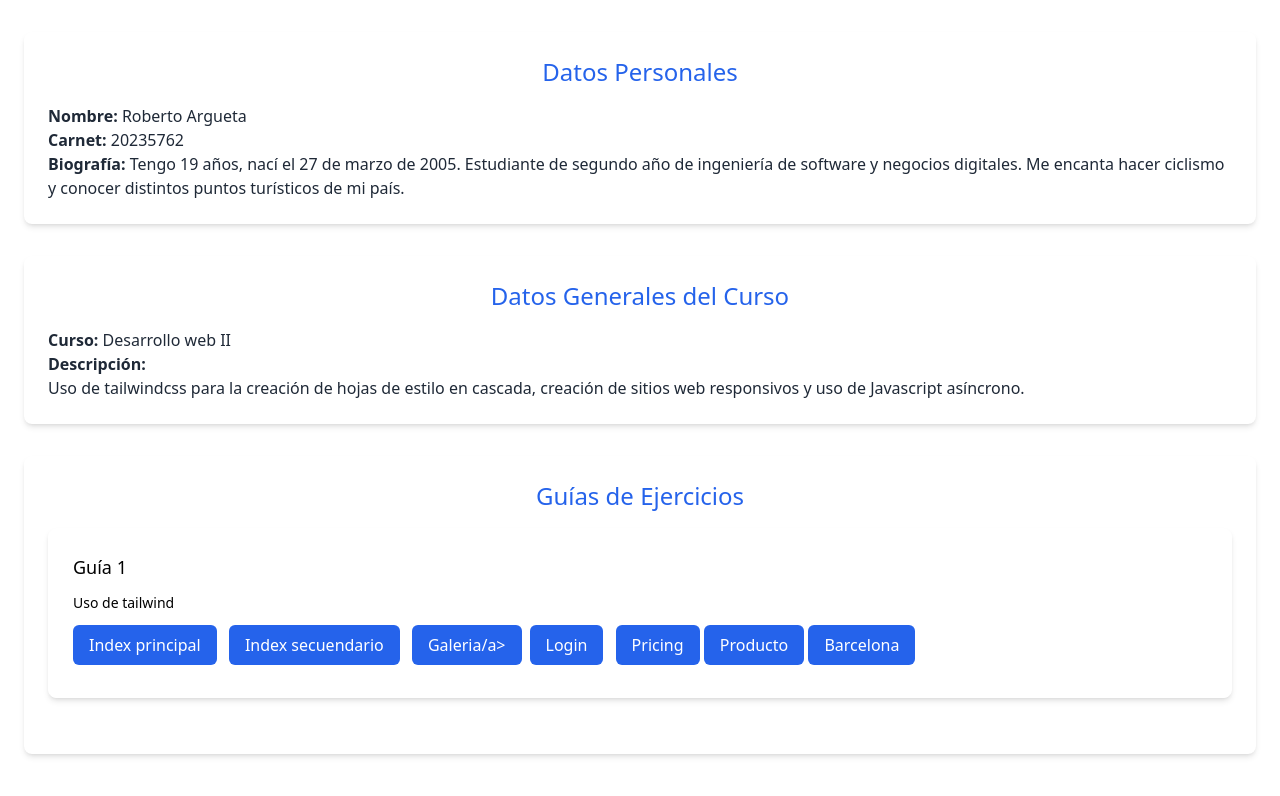
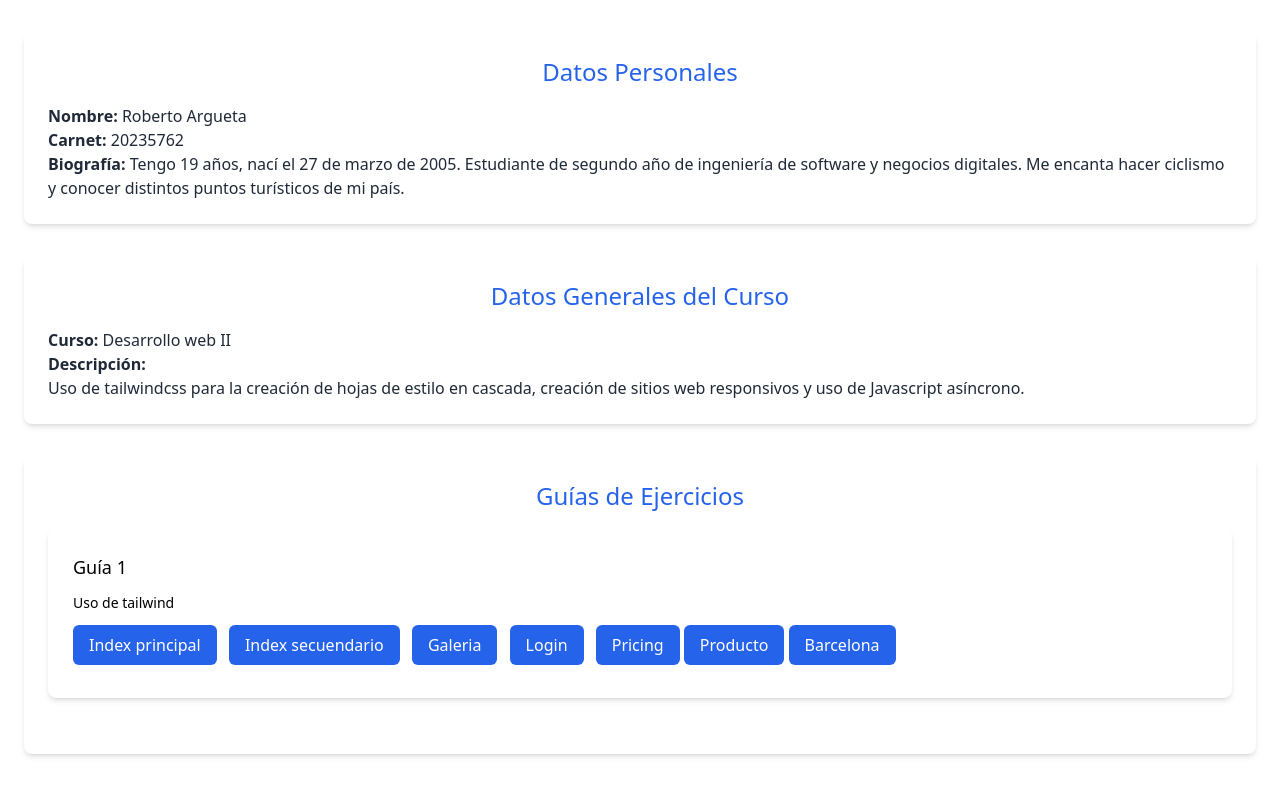
Before and after one commit to robertoarg055/Guia-1, a plain HTML site: page index.html in a window 1280 px wide. Drawn offline with nearby package versions, Linux system fonts and the light colour scheme.

Commit message:
Update index.html

```diff
--- a/index.html
+++ b/index.html
@@ -28,7 +28,7 @@
                 <p class="text-sm text-black mb-3">Uso de tailwind</p>
                 <a href="index.html" class="inline-block bg-blue-600 text-white py-2 px-4 rounded-md mb-2 mr-2 hover:bg-blue-700">Index principal</a>
                 <a href="clipboard/index.html" class="inline-block bg-blue-600 text-white py-2 px-4 rounded-md mb-2 mr-2 hover:bg-blue-700">Index secuendario</a>
-                <a href="galeria/galeria.html" class="inline-block bg-blue-600 text-white py-2 px-4 rounded-md mb-2 mr-2 hover:bg-blue-700">Galeria/a>
+                <a href="galeria/galeria.html" class="inline-block bg-blue-600 text-white py-2 px-4 rounded-md mb-2 mr-2 hover:bg-blue-700">Galeria</a>
                 <a href="login/login.html" class="inline-block bg-blue-600 text-white py-2 px-4 rounded-md mb-2 mr-2 hover:bg-blue-700">Login</a>
                 <a href="pricing-card/pricing.html" class="inline-block bg-blue-600 text-white py-2 px-4 rounded-md mb-2 hover:bg-blue-700">Pricing</a>
                 <a href="producto/producto.html" class="inline-block bg-blue-600 text-white py-2 px-4 rounded-md mb-2 hover:bg-blue-700">Producto</a>
```
